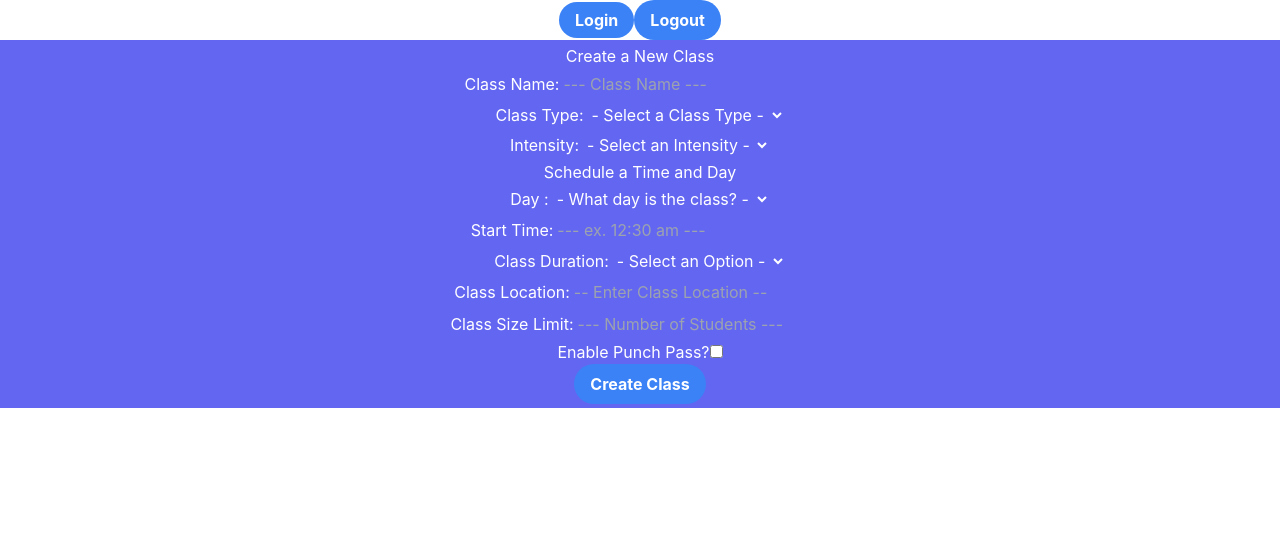
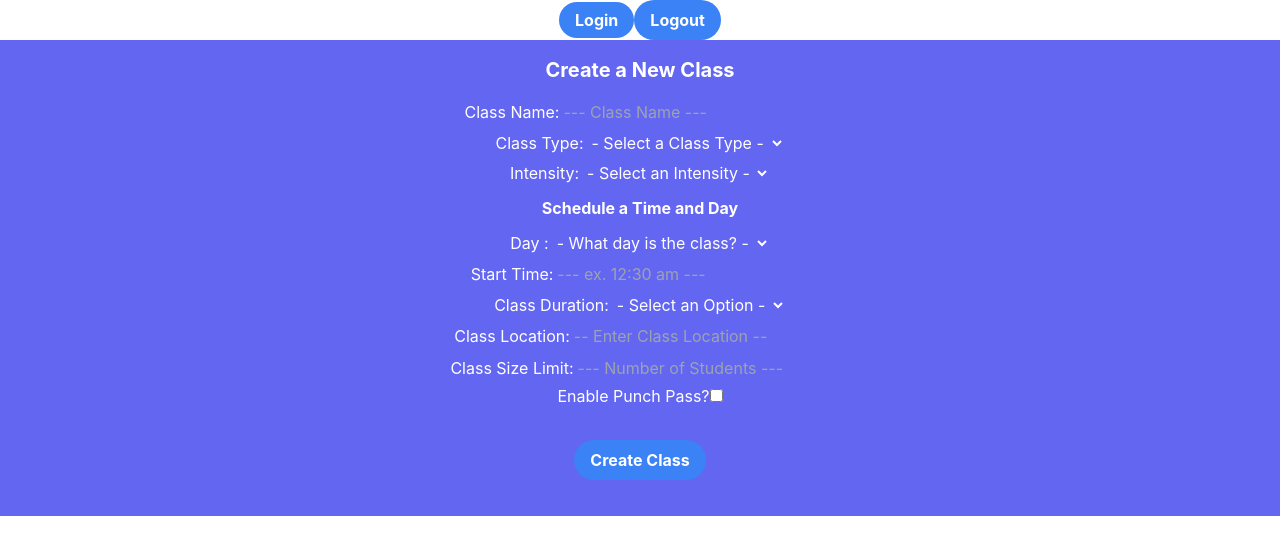
Before and after one commit to Build-Week-Anywhere-Fitness-Team-6/font-end, a React (Create React App) app in the folder front/: page /dashboard-instructor/form in a window 1280 px wide. Shown: the top 554 px of the page. Built offline with nearby package versions, Linux system fonts and the light colour scheme.

Commit message:
Added more CSS to Instructor Form

```diff
--- a/front/src/components/InstructorForm.js
+++ b/front/src/components/InstructorForm.js
@@ -24,16 +24,16 @@ function InstructorForm(props) {
     return (
         <form className="bg-indigo-500	text-white p-1 max-w-7xl " onSubmit={onSubmit}>
             <div>
-                <h2>Create a New Class</h2>
+                <h2 className="font-bold text-xl p-3 text-white">Create a New Class</h2>
                 <div className='errors'>
-                    <div>{errors.name}</div>
-                    <div>{errors.type}</div>
-                    <div>{errors.time}</div>
-                    <div>{errors.day}</div>
-                    <div>{errors.duration}</div>
-                    <div>{errors.intensity}</div>
-                    <div>{errors.location}</div>
-                    <div>{errors.max_capacity}</div>
+                    <div className="text-red-400">{errors.name}</div>
+                    <div className="text-red-400">{errors.type}</div>
+                    <div className="text-red-400">{errors.time}</div>
+                    <div className="text-red-400">{errors.day}</div>
+                    <div className="text-red-400">{errors.duration}</div>
+                    <div className="text-red-400">{errors.intensity}</div>
+                    <div className="text-red-400">{errors.location}</div>
+                    <div className="text-red-400">{errors.max_capacity}</div>
                 </div>
                 <label >Class Name:
                     <input className= "bg-indigo-500 text-white p-1"
@@ -76,7 +76,7 @@ function InstructorForm(props) {
                 </label>
            </div>
             <div>
-                <h3>Schedule a Time and Day</h3>
+                <h3 className="p-2 font-bold">Schedule a Time and Day</h3>
                  {/* Dropdown */}
                 <label> Day :
                     <select className= "bg-indigo-500 text-white p-1"
@@ -146,8 +146,8 @@ function InstructorForm(props) {
             </div>
             <div>
                  {/* Checkbox */}
-                <label> Enable Punch Pass?
-                    <input className= "bg-indigo-500 text-white p-1"
+                <label className="p-2"> Enable Punch Pass?
+                    <input className= "bg-indigo-500 text-white p-2"
                         type="checkbox"
                         name="punch_pass"
                         onChange={onChange}
@@ -155,7 +155,7 @@ function InstructorForm(props) {
                     />
                 </label>
             </div>
-            <button className="bg-blue-500 hover:bg-blue-700 text-white font-bold py-2 px-4 rounded-full" disabled={disabled}>Create Class</button>
+            <button className="bg-blue-500 hover:bg-blue-700 text-white font-bold m-8 py-2 px-4 rounded-full" disabled={disabled}>Create Class</button>
         </form>
     );
 }
```
